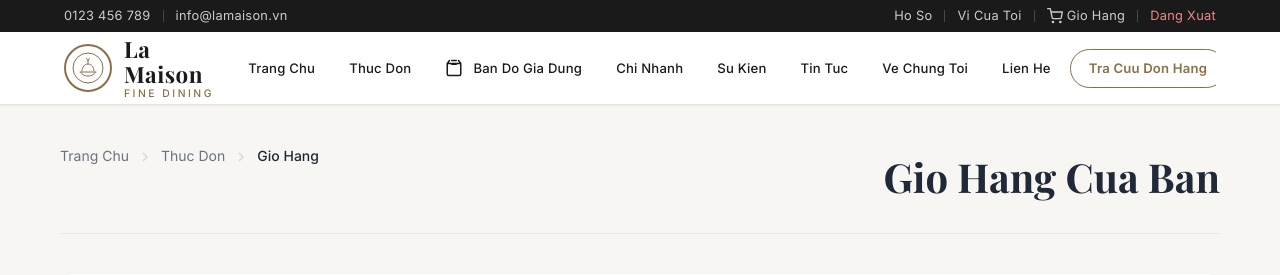
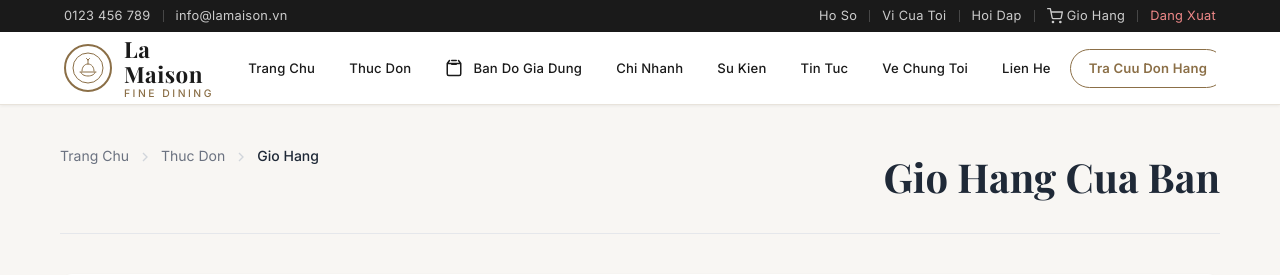
Before and after one commit to Dznost/system-overview-tu, a Node server app: page /user/cart in a window 1280 px wide. Shown: the top 275 px of the page. Run offline with Node 20, Linux system fonts and the light colour scheme; a user stored in the database is signed in; some libraries are stand-ins or nearby versions.

Commit message:
Fix: Add navigation links for messaging/Q&A feature
- Updated admin sidebar: /admin/qa → /admin/messages-qa
- Added 'Hoi Dap' (Q&A) link to user topbar for authenticated users
- Users can now access messaging from topbar between 'Vi Cua Toi' and 'Gio Hang'
- Admin can now access messaging from admin sidebar 'Hoi Dap' menu item

```diff
--- a/views/admin/sidebar.ejs
+++ b/views/admin/sidebar.ejs
@@ -60,7 +60,7 @@
           <svg width="18" height="18" viewBox="0 0 24 24" fill="none" stroke="currentColor" stroke-width="2"><polygon points="12 2 15.09 8.26 22 9.27 17 14.14 18.18 21.02 12 17.77 5.82 21.02 7 14.14 2 9.27 8.91 8.26 12 2"/></svg>
           <span>Danh Gia</span>
         </a></li>
-        <li><a href="/admin/qa" class="nav-item <%= (typeof currentPage !== 'undefined' && currentPage === 'qa') ? 'active' : '' %>">
+        <li><a href="/admin/messages-qa" class="nav-item <%= (typeof currentPage !== 'undefined' && currentPage === 'messages-qa') ? 'active' : '' %>">
           <svg width="18" height="18" viewBox="0 0 24 24" fill="none" stroke="currentColor" stroke-width="2"><path d="M21 11.5a8.38 8.38 0 01-.9 3.8 8.5 8.5 0 01-7.6 4.7 8.38 8.38 0 01-3.8-.9L3 21l1.9-5.7a8.38 8.38 0 01-.9-3.8 8.5 8.5 0 014.7-7.6 8.38 8.38 0 013.8-.9h.5a8.48 8.48 0 018 8v.5z"/></svg>
           <span>Hoi Dap</span>
         </a></li>
--- a/views/layout.ejs
+++ b/views/layout.ejs
@@ -45,6 +45,8 @@
                         <a href="/user/profile" class="topbar-link">Ho So</a>
                         <span class="topbar-divider"></span>
                         <a href="/user/wallet" class="topbar-link">Vi Cua Toi</a>
+                        <span class="topbar-divider"></span>
+                        <a href="/user/messages" class="topbar-link">Hoi Dap</a>
                         <span class="topbar-divider"></span>
                         <a href="/user/cart" class="topbar-link topbar-cart">
                             <svg width="16" height="16" viewBox="0 0 24 24" fill="none" stroke="currentColor" stroke-width="2" stroke-linecap="round" stroke-linejoin="round"><circle cx="9" cy="21" r="1"/><circle cx="20" cy="21" r="1"/><path d="M1 1h4l2.68 13.39a2 2 0 0 0 2 1.61h9.72a2 2 0 0 0 2-1.61L23 6H6"/></svg>
```
